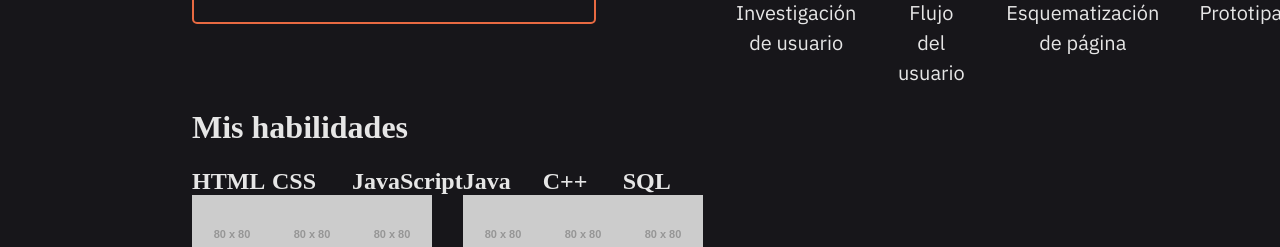
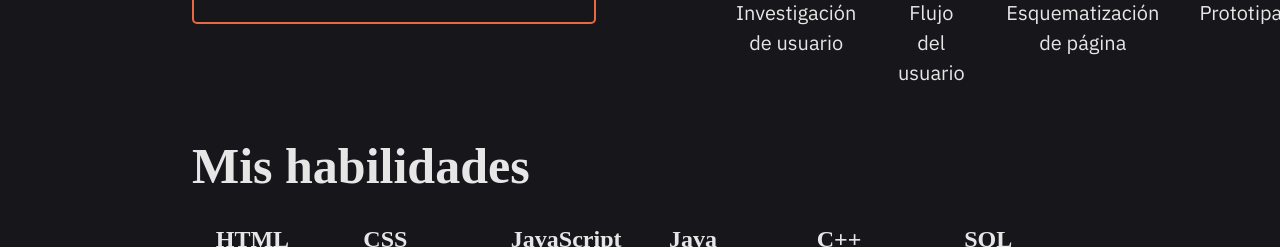
Before and after one commit to L-LopezMartin/TP-Final-Portfolio, a plain HTML site: page index.html in a window 1280 px wide. Shown: the part 1397-1644 px from the top of the page. Drawn offline with nearby package versions, Linux system fonts and the light colour scheme; placeholder pictures from the web are drawn by us.

Commit message:
4/10 secciones hechas en estilos de CSS (MySkills)

```diff
--- a/css/styles.css
+++ b/css/styles.css
@@ -313,6 +313,24 @@ h1 span{
 /*#endregion */
 
 /*#region My skills*/
+.mySkills{
+    background-color: var(--bkg_c1);
+    margin: 50px 0;
+}
+.mySkills h1{
+    font-size: 50px;
+    margin-top: 10px;
+    margin-bottom: 30px;
+}
+.skillList{
+    display: flex;
+    flex-direction: row;
+    justify-content: space-around;
+    flex-wrap: wrap;
+}
+.mySkills img{
+    width: 100px;
+}
 /*#endregion */
 
 /*#region How I work*/
--- a/index.html
+++ b/index.html
@@ -144,32 +144,32 @@
         <!-- Fin About me -->
         <!-- My skills -->
         <!-- Esta sección no estaba originalmente en la página-->
-        <section class="bkgColor1">
+        <section class="mySkills">
             <h1> Mis habilidades </h1>
-            <div class="rowflex">
+            <div class="skillList">
                 <div>
                     <h2> HTML </h2>
-                    <img src="https://placehold.co/80" alt="">
+                    <img src="img/HTML.png" alt="">
                 </div>
                 <div>
                     <h2> CSS </h2>
-                    <img src="https://placehold.co/80" alt="">
+                    <img src="img/CSS3.png" alt="">
                 </div>
                 <div>
                     <h2> JavaScript </h2>
-                    <img src="https://placehold.co/80" alt="">
+                    <img src="img/JavaScript.png" alt="">
                 </div>
                 <div>
                     <h2> Java </h2>
-                    <img src="https://placehold.co/80" alt="">
+                    <img src="img/Java.png" alt="">
                 </div>
                 <div>
                     <h2> C++ </h2>
-                    <img src="https://placehold.co/80" alt="">
+                    <img src="img/C++.png" alt="">
                 </div>
                 <div>
                     <h2> SQL </h2>
-                    <img src="https://placehold.co/80" alt="">
+                    <img src="img/SQL.png" alt="">
                 </div>
             </div>
         </section>
```
Also changed, not shown: img/C++.png (added), img/CSS3.png (added), img/HTML.png (added), img/Java.png (added), img/JavaScript.png (added), img/SQL.png (added).
